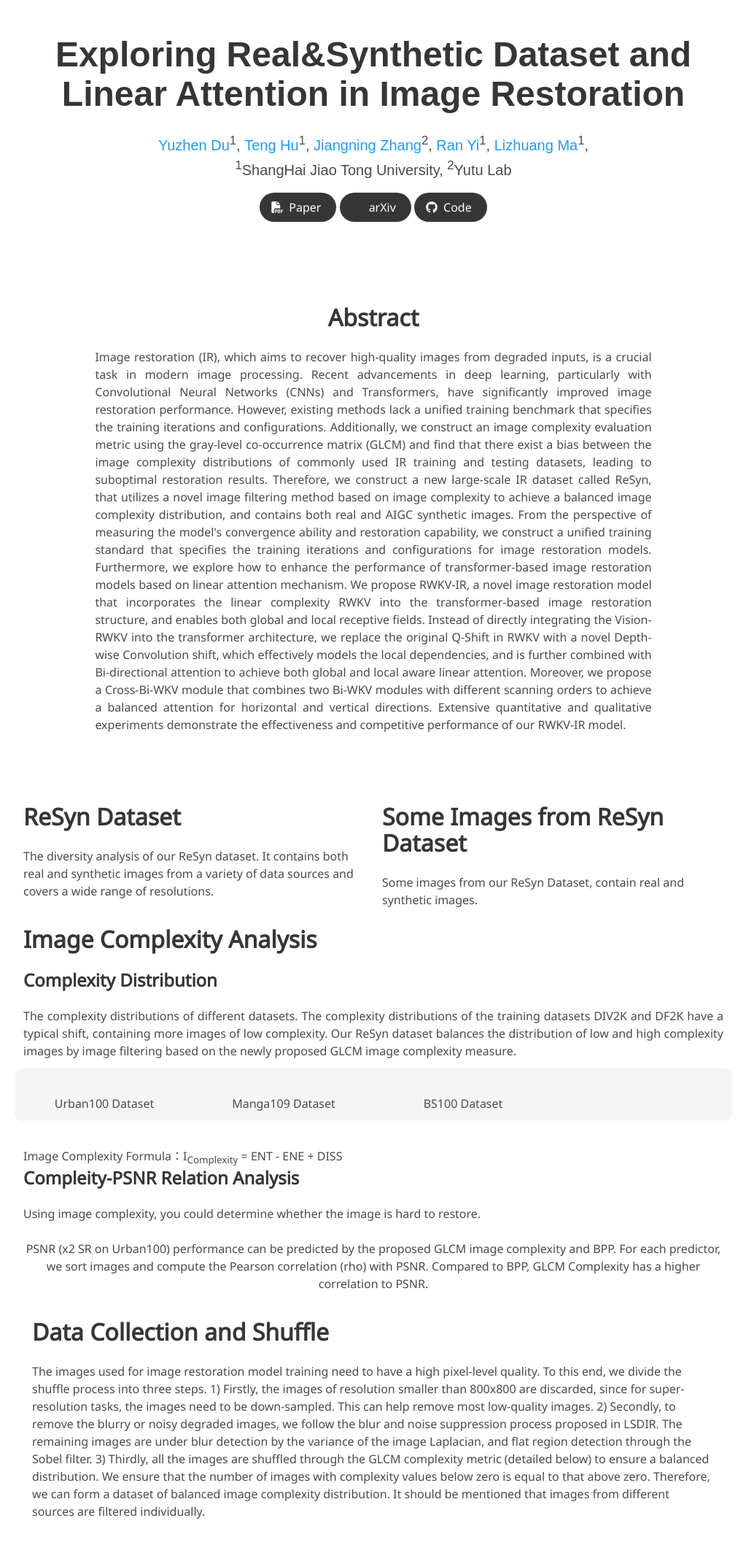
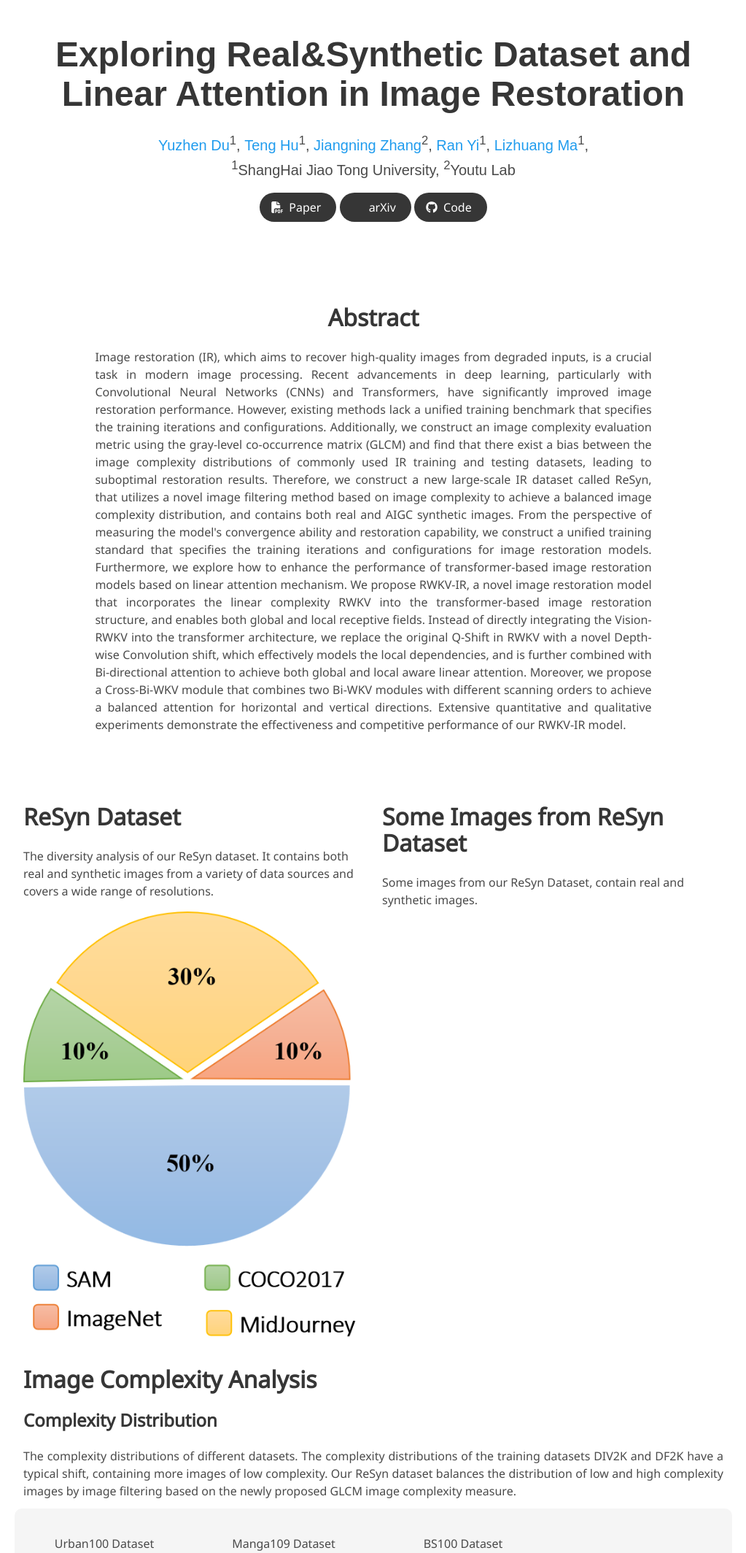
Before and after one commit to YuzhenD/ReSyn.github.io, a plain HTML site: page index.html in a window 1280 px wide. Shown: the top 2128 px of the page at 73% size, without its empty margins (128-1151 px from the left). Drawn offline with nearby package versions, Linux system fonts and the light colour scheme; some icons are missing; a web font is replaced by a local one.

Commit message:
Update index.html

```diff
--- a/index.html
+++ b/index.html
@@ -46,7 +46,7 @@
           <h1 class="title is-1 publication-title">Exploring Real&Synthetic Dataset and Linear Attention in Image Restoration</h1>
           <div class="is-size-5 publication-authors">
             <span class="author-block">
-              <a href="">Yuzhen Du</a><sup>1</sup>,</span>
+              <a>Yuzhen Du</a><sup>1</sup>,</span>
             <span class="author-block">
               <a href="">Teng Hu</a><sup>1</sup>,</span>
             <span class="author-block">
@@ -62,7 +62,7 @@
 
           <div class="is-size-5 publication-authors">
             <span class="author-block"><sup>1</sup>ShangHai Jiao Tong University,</span>
-            <span class="author-block"><sup>2</sup>Yutu Lab</span>
+            <span class="author-block"><sup>2</sup>Youtu Lab</span>
           </div>
 
           <div class="column has-text-centered">
@@ -148,7 +148,9 @@
             The diversity analysis of our ReSyn dataset. It contains both real and synthetic images from a variety of
             data sources and covers a wide range of resolutions.
           </p>
-
+           <img src="./figs/per.png"
+                 class="interpolation-image"
+            />
         </div>
       </div>
       <!--/ Datasets Analysis. -->
```
